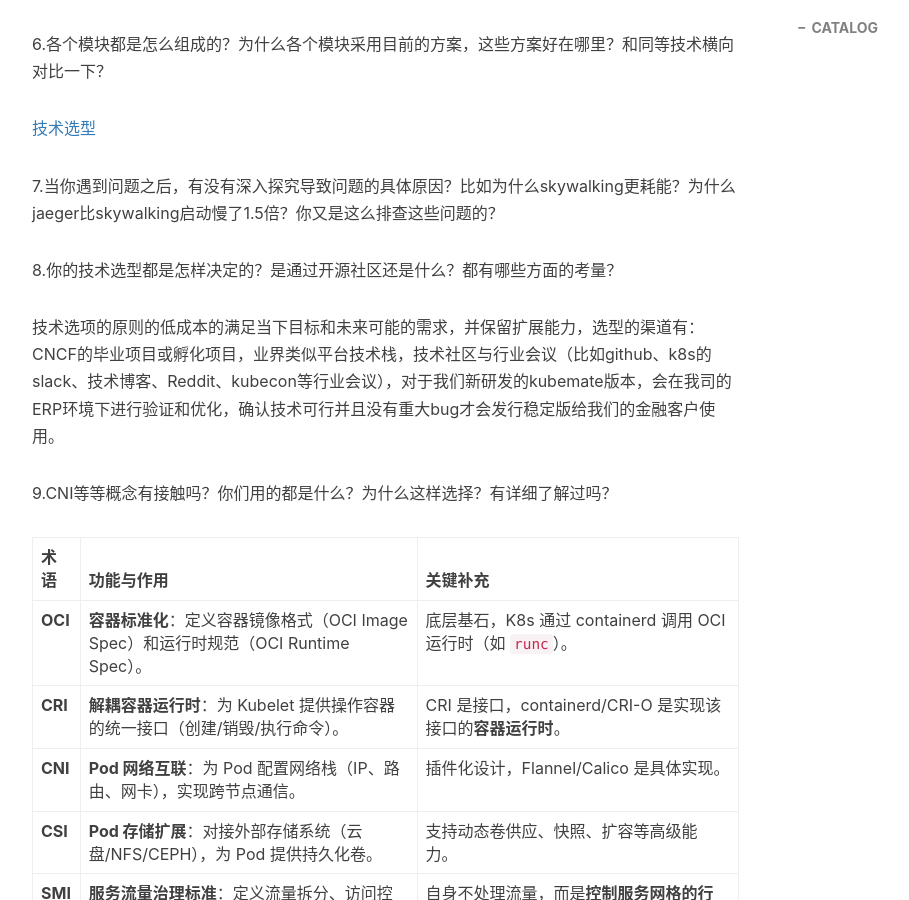
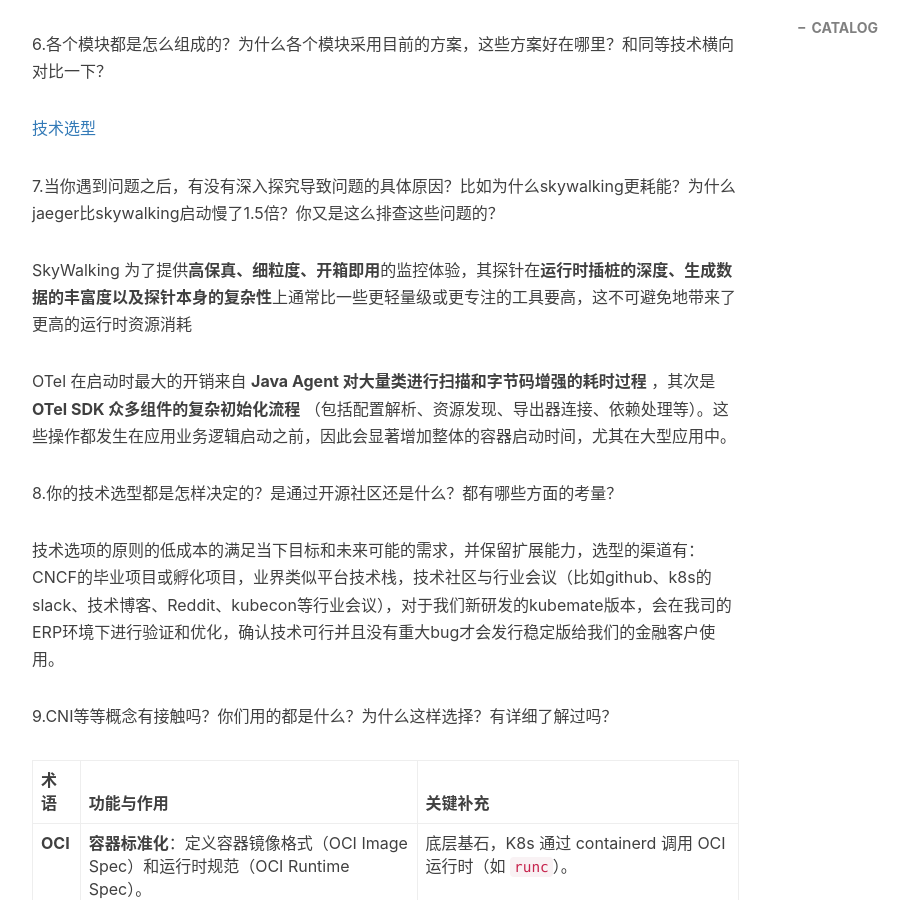
Before and after one commit to hodie-aurora/hodie-aurora.github.io, a Jekyll site: the page built from _posts/2025-06-03-KubemateQA Good.md, in a window 1280 px wide and 900 px high, scrolled down 1285 px. Shown: the whole window, without its empty margins (233-1142 px from the left). Built offline with Jekyll 4.4.1, drawn with Linux system fonts in a browser that asks for light colours; nearby versions of some CDN libraries; comment, search, counter and statistics services are not loaded.

Commit message:
skywalking

```diff
--- a/_posts/2025-06-03-KubemateQA Good.md
+++ b/_posts/2025-06-03-KubemateQA Good.md
@@ -41,6 +41,10 @@ skywalking相关
 
 7.当你遇到问题之后，有没有深入探究导致问题的具体原因？比如为什么skywalking更耗能？为什么jaeger比skywalking启动慢了1.5倍？你又是这么排查这些问题的？
 
+SkyWalking 为了提供**高保真、细粒度、开箱即用**的监控体验，其探针在**运行时插桩的深度、生成数据的丰富度以及探针本身的复杂性**上通常比一些更轻量级或更专注的工具要高，这不可避免地带来了更高的运行时资源消耗
+
+OTel 在启动时最大的开销来自  **Java Agent 对大量类进行扫描和字节码增强的耗时过程** ，其次是  **OTel SDK 众多组件的复杂初始化流程** （包括配置解析、资源发现、导出器连接、依赖处理等）。这些操作都发生在应用业务逻辑启动之前，因此会显著增加整体的容器启动时间，尤其在大型应用中。
+
 8.你的技术选型都是怎样决定的？是通过开源社区还是什么？都有哪些方面的考量？
 
 技术选项的原则的低成本的满足当下目标和未来可能的需求，并保留扩展能力，选型的渠道有：CNCF的毕业项目或孵化项目，业界类似平台技术栈，技术社区与行业会议（比如github、k8s的slack、技术博客、Reddit、kubecon等行业会议），对于我们新研发的kubemate版本，会在我司的ERP环境下进行验证和优化，确认技术可行并且没有重大bug才会发行稳定版给我们的金融客户使用。
```
